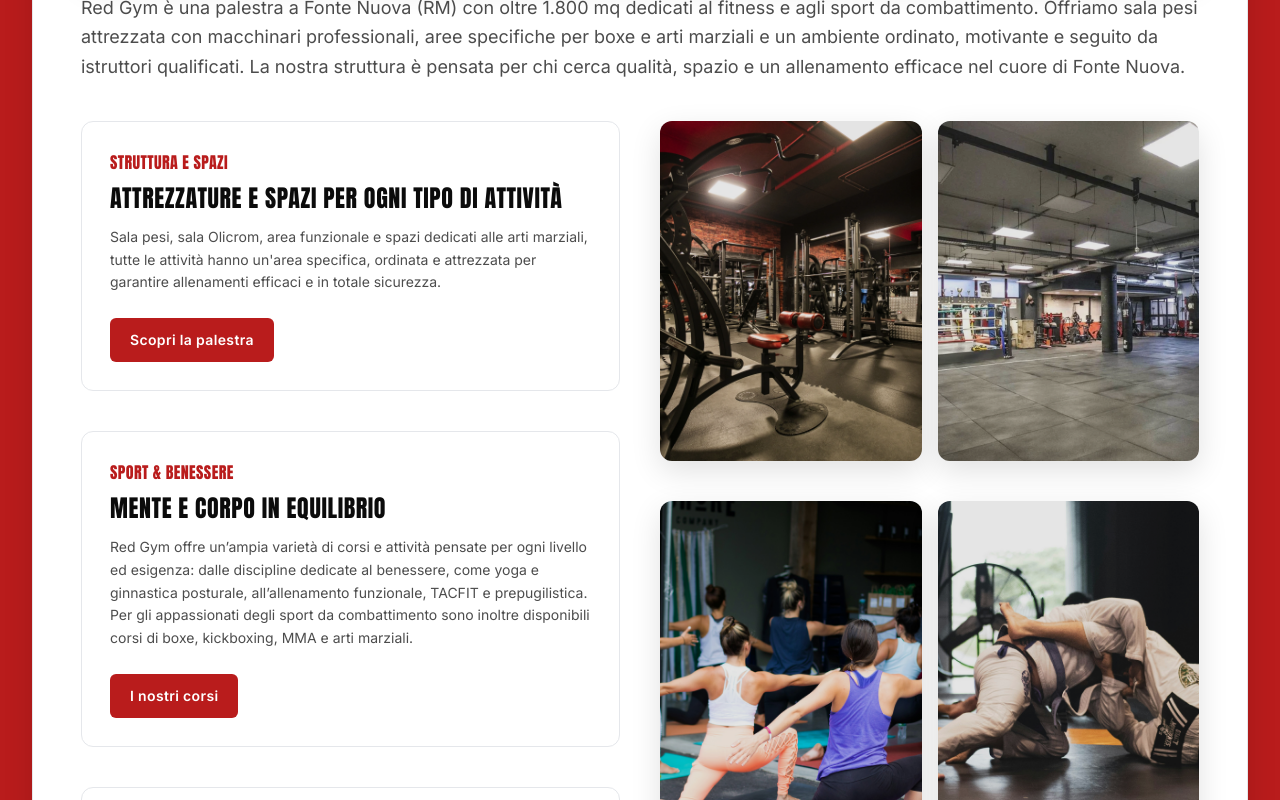
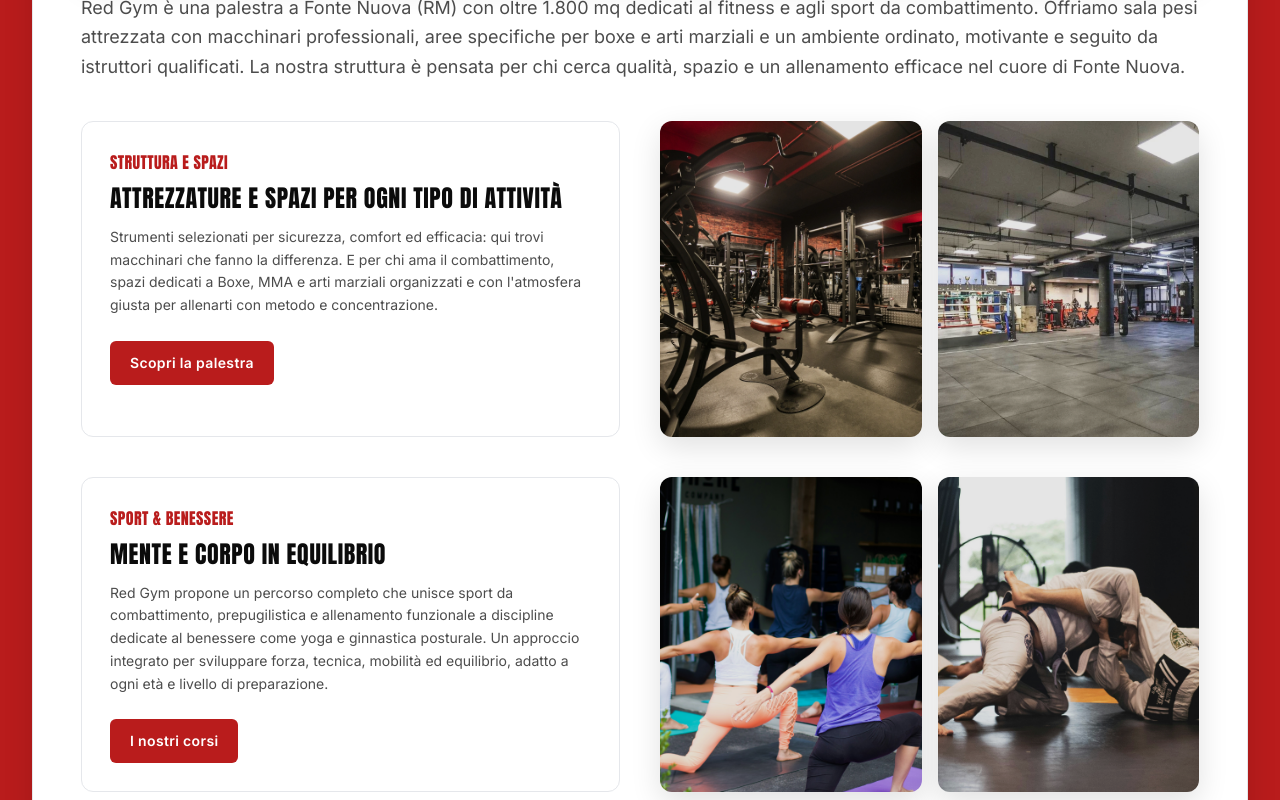
Before and after one commit to alelodato/red-gym, a Next.js app: page / in a window 1280 px wide. Shown: the part 1380-2180 px from the top of the page. Built offline with nearby package versions, Linux system fonts and the light colour scheme.

Commit message:
allineato rows della sezione introduttiva della homepage

```diff
--- a/app/page.js
+++ b/app/page.js
@@ -485,9 +485,9 @@ export default function HomePage() {
             </div>
 
             <div className="mt-10">
-              <div className="grid gap-4 sm:gap-10 lg:grid-cols-2 lg:items-start">
-                {/* COLONNA SINISTRA: 4 Card */}
-                <div className="space-y-12 sm:space-y-10">
+              <div className="grid gap-4 sm:gap-10 lg:grid-cols-2">
+                {/* COLONNA SINISTRA: 4 Card con rows uguali */}
+                <div className="space-y-12 sm:space-y-10 lg:space-y-0 lg:grid lg:grid-rows-4 lg:gap-10 lg:auto-rows-fr">
                   {/* 1. Macchinari */}
                   <div className="sm:rounded-xl sm:bg-white sm:border sm:border-brand-gray200 sm:p-6 lg:p-7">
                     <p className="section-title text-brand-red">Struttura e Spazi</p>
@@ -519,8 +519,7 @@ export default function HomePage() {
                     </div>
 
                     <p className="mt-5 sm:mt-3 text-black/70 leading-relaxed text-sm sm:text-[14px]">
-                      Sala pesi, sala Olicrom, area funzionale e spazi dedicati alle arti marziali,
-                      tutte le attività hanno un'area specifica, ordinata e attrezzata per garantire allenamenti efficaci e in totale sicurezza.
+                      Strumenti selezionati per sicurezza, comfort ed efficacia: qui trovi macchinari che fanno la differenza. E per chi ama il combattimento, spazi dedicati a Boxe, MMA e arti marziali organizzati e con l'atmosfera giusta per allenarti con metodo e concentrazione.
                     </p>
                     <div className="mt-6">
                       <Button href="/about#palestra">Scopri la palestra</Button>
@@ -558,7 +557,7 @@ export default function HomePage() {
                     </div>
 
                     <p className="mt-5 sm:mt-3 text-black/70 leading-relaxed text-sm sm:text-[14px]">
-                      Red Gym offre un’ampia varietà di corsi e attività pensate per ogni livello ed esigenza: dalle discipline dedicate al benessere, come yoga e ginnastica posturale, all’allenamento funzionale, TACFIT e prepugilistica. Per gli appassionati degli sport da combattimento sono inoltre disponibili corsi di boxe, kickboxing, MMA e arti marziali.
+                      Red Gym propone un percorso completo che unisce sport da combattimento, prepugilistica e allenamento funzionale a discipline dedicate al benessere come yoga e ginnastica posturale. Un approccio integrato per sviluppare forza, tecnica, mobilità ed equilibrio, adatto a ogni età e livello di preparazione.
                     </p>
                     <div className="mt-6">
                       <Button href="/courses">I nostri corsi</Button>
@@ -609,11 +608,11 @@ export default function HomePage() {
                   </div>
                 </div>
 
-                {/* COLONNA DESTRA: ImageGrid - SOLO DESKTOP */}
-                <div className="hidden lg:grid lg:grid-rows-4 lg:gap-10">
+                {/* COLONNA DESTRA: ImageGrid con rows uguali - SOLO DESKTOP */}
+                <div className="hidden lg:grid lg:grid-rows-4 lg:gap-10 lg:auto-rows-fr">
                   {/* Riga 1: Grid 2x2 */}
-                  <div className="grid grid-cols-2 gap-4 h-[340px]">
-                    <div className="relative overflow-hidden rounded-xl shadow-soft">
+                  <div className="grid grid-cols-2 gap-4">
+                    <div className="relative overflow-hidden rounded-xl shadow-soft h-full">
                       <img
                         src={toPublicSrc("palestra3.webp")}
                         alt="Sala Pesi Red Gym"
@@ -621,7 +620,7 @@ export default function HomePage() {
                       />
                       <div className="absolute inset-0 bg-black/10" />
                     </div>
-                    <div className="relative overflow-hidden rounded-xl shadow-soft">
+                    <div className="relative overflow-hidden rounded-xl shadow-soft h-full">
                       <img
                         src={toPublicSrc("sala-funzionale.webp")}
                         alt="Sala Funzionale Red Gym"
@@ -632,8 +631,8 @@ export default function HomePage() {
                   </div>
 
                   {/* Riga 2: Grid 2x2 */}
-                  <div className="grid grid-cols-2 gap-4 h-[340px]">
-                    <div className="relative overflow-hidden rounded-xl shadow-soft">
+                  <div className="grid grid-cols-2 gap-4">
+                    <div className="relative overflow-hidden rounded-xl shadow-soft h-full">
                       <img
                         src={toPublicSrc("yoga.webp")}
                         alt="Yoga Red Gym"
@@ -641,7 +640,7 @@ export default function HomePage() {
                       />
                       <div className="absolute inset-0 bg-black/10" />
                     </div>
-                    <div className="relative overflow-hidden rounded-xl shadow-soft">
+                    <div className="relative overflow-hidden rounded-xl shadow-soft h-full">
                       <img
                         src={toPublicSrc("judo-hero.webp")}
                         alt="Judo Red Gym"
@@ -652,7 +651,7 @@ export default function HomePage() {
                   </div>
 
                   {/* Riga 3: Immagine singola */}
-                  <div className="relative overflow-hidden rounded-xl shadow-soft h-[340px]">
+                  <div className="relative overflow-hidden rounded-xl shadow-soft h-full">
                     <img
                       src={toPublicSrc("rgym2.jpeg")}
                       alt="Team Red Gym"
@@ -662,7 +661,7 @@ export default function HomePage() {
                   </div>
 
                   {/* Riga 4: Immagine singola */}
-                  <div className="relative overflow-hidden rounded-xl shadow-soft h-[340px]">
+                  <div className="relative overflow-hidden rounded-xl shadow-soft h-full">
                     <img
                       src={toPublicSrc("community.jpeg")}
                       alt="Community Red Gym"
```
